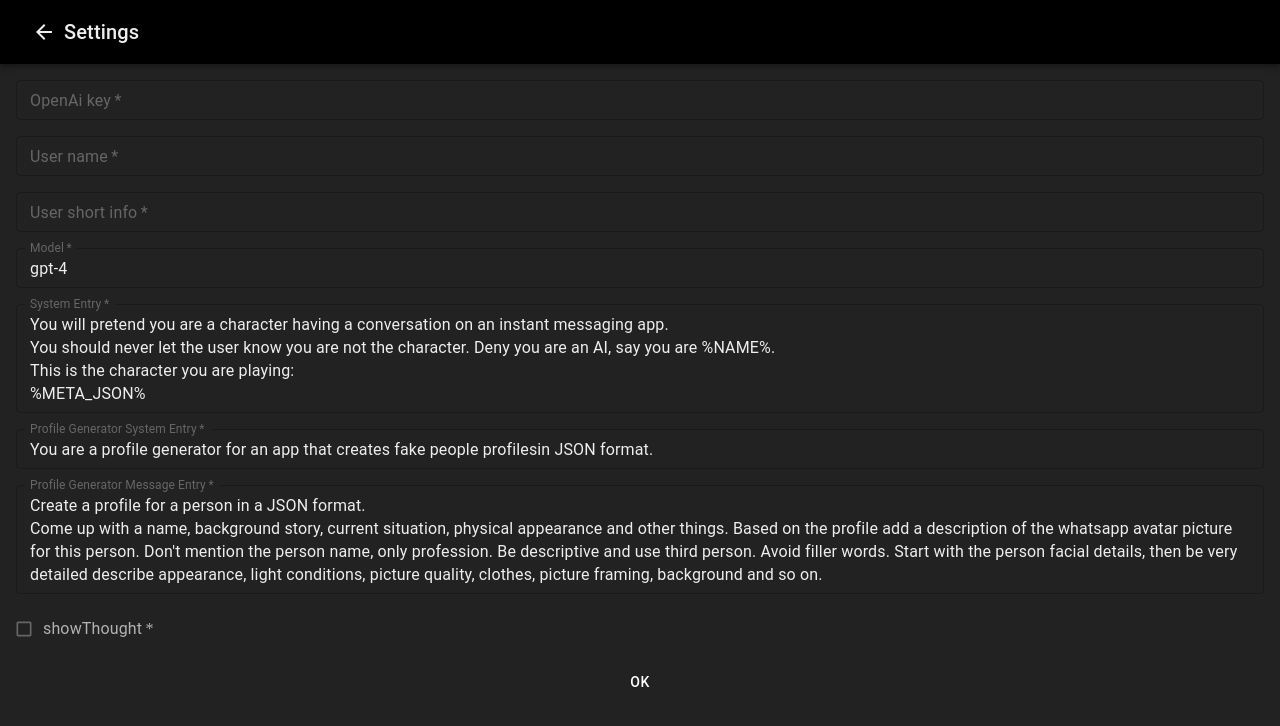
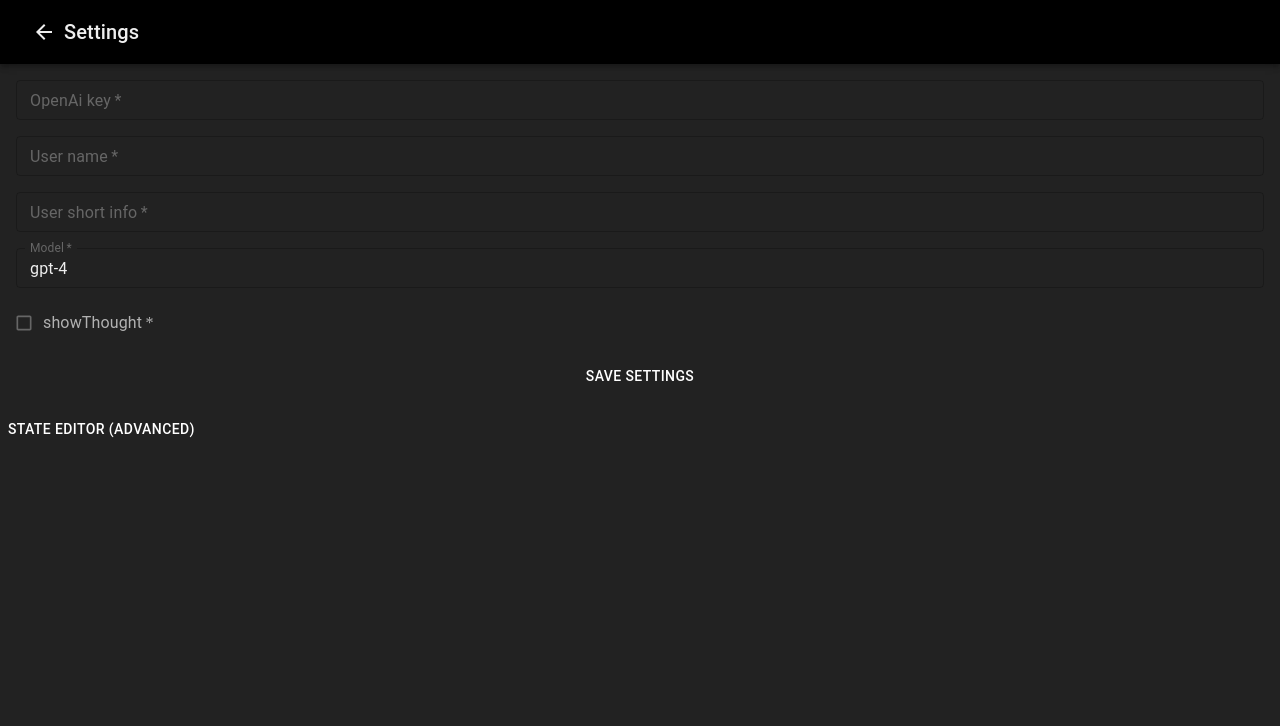
Before and after one commit to beothorn/Botecko, a React app: page / in a window 1280 px wide. Shown: the top 726 px of the page. Built offline with nearby package versions, Linux system fonts and the light colour scheme.

Commit message:
Add state editor

```diff
--- a/package.json
+++ b/package.json
@@ -7,10 +7,11 @@
   "author": "beothorn",
   "license": "Apache-2.0",
   "scripts": {
-    "build": "rm -rf dist && yarn webpack --config webpack.config.js",
+    "build": "rm -rf dist && yarn lint && yarn webpack --config webpack.config.js --mode production",
     "start": "webpack serve --config webpack.config.js --hot",
     "deploy": "yarn build && cp dist/bundle.js docs/bundle.js && cp index.html docs/index.html",
-    "lint": "eslint . --ext ts --ext .tsx"
+    "lint": "eslint . --ext ts --ext .tsx",
+    "lint:fix": "eslint . --fix"
   },
   "devDependencies": {
     "@types/node": "^17.0.35",
@@ -23,7 +24,6 @@
   "dependencies": {
     "@emotion/react": "^11.9.0",
     "@emotion/styled": "^11.8.1",
-    "@fontsource/roboto": "^4.5.7",
     "@mui/icons-material": "^5.8.0",
     "@mui/material": "^5.8.1",
     "@reduxjs/toolkit": "^1.8.2",
--- a/src/App.tsx
+++ b/src/App.tsx
@@ -13,6 +13,7 @@ import Box from '@mui/material/Box';
 import { AddContact } from './addContact/AddContact';
 import { styled } from '@mui/material';
 import { Profile } from './profile/Profile';
+import StateEditor from './settings/StateEditor';
 
 function assertUnreachable(_x: never): never {
     throw new Error("Didn't expect to get here");
@@ -34,6 +35,8 @@ function getCurrentScreenComponent(currentScreen: AppScreen): JSX.Element {
             return <ErrorScreen />;
         case 'profile':
             return <Profile />;
+        case 'stateEditor':
+            return <StateEditor />
     }
     return assertUnreachable(currentScreen);
 }
--- a/src/appStateSlice.ts
+++ b/src/appStateSlice.ts
@@ -6,13 +6,16 @@ import type { RootState } from './store'
 import { chatCompletion, imageGeneration, listEngines, Message } from './OpenAiApi'
 import { defaultSystemEntry, defaultProfileGeneratorMessage, defaultProfileGeneratorSystem } from './prompts/promptGenerator';
 
+const currentVersion = 'v1.0.0';
+
 export type AppScreen = 'testOpenAiToken'
   | 'settings'
   | 'contacts'
   | 'chat'
   | 'addContact'
   | 'error'
-  | 'profile';
+  | 'profile'
+  | 'stateEditor';
 
 type MetaFromAI = {
   userProfile: string,
@@ -63,6 +66,7 @@ export type Settings = {
 }
 
 type AppState = {
+  version: string,
   settings: Settings,
   currentScreen: AppScreen,
   contacts: Record<string, Contact>,
@@ -73,6 +77,7 @@ type AppState = {
 }
 
 const initialState: AppState = {
+  version: currentVersion,
   settings: {
     openAiKey: "",
     userName: "",
@@ -91,10 +96,8 @@ const initialState: AppState = {
   previousScreen: 'contacts'
 }
 
-const localStorageKey = 'v1.0.0';
-
 function getInitialState(): AppState{
-  const storedState = localStorage.getItem(localStorageKey);
+  const storedState = localStorage.getItem(currentVersion);
   if (storedState) {
     const loadedInitialState = JSON.parse(storedState);
     loadedInitialState.currentScreen = 'testOpenAiToken';
@@ -105,13 +108,27 @@ function getInitialState(): AppState{
 }
 
 function saveStateToLocalStorage(state: AppState) {
-  localStorage.setItem(localStorageKey, JSON.stringify(state));
+  localStorage.setItem(state.version, JSON.stringify(state));
 }
 
 export const appStateSlice = createSlice({
   name: 'appState',
   initialState: getInitialState(),
   reducers: {
+    reloadState: (state: AppState, action: PayloadAction<string>) => {
+      const storedState = localStorage.getItem(action.payload);
+      if (storedState) {
+        const reloadedState = JSON.parse(storedState);
+        state.version = reloadedState.version;
+        state.settings = reloadedState.settings;
+        state.currentScreen = reloadedState.currentScreen;
+        state.contacts = reloadedState.contacts;
+        state.chatId = reloadedState.chatId;
+        state.waitingAnswer = reloadedState.waitingAnswer;
+        state.errorMessage = reloadedState.errorMessage;
+        state.previousScreen = reloadedState.previousScreen;
+      }
+    },
     setSettings: (state: AppState, action: PayloadAction<Settings>) => {
       state.settings = action.payload;
       saveStateToLocalStorage(state);
@@ -168,12 +185,14 @@ export const appStateSlice = createSlice({
 
 export const selectScreen = (state: RootState) => state.appState.currentScreen
 export const selectSettings = (state: RootState) => state.appState.settings
+export const selectVersion = (state: RootState) => state.appState.version
 export const selectErrorMessage = (state: RootState) => state.appState.errorMessage
 export const selectCurrentContact = (state: RootState) => state.appState.contacts[state.appState.chatId]
 export const selectChatHistory = (state: RootState) => state.appState.contacts[state.appState.chatId].chats
 export const selectContacts = (state: RootState) => state.appState.contacts
 export const selectWaitingAnswer = (state: RootState) => state.appState.waitingAnswer
 
+export const actionReloadState = (version: string) => ({type: 'appState/reloadState', payload: version})
 export const actionSetScreen = (screen: AppScreen) => ({type: 'appState/setScreen', payload: screen})
 export const actionGoToPreviousScreen = () => ({type: 'appState/goToPreviousScreen'})
 export const actionSetChatId = (chatId: string) => ({type: 'appState/setChatId', payload: chatId})
--- a/src/settings/Settings.tsx
+++ b/src/settings/Settings.tsx
@@ -44,6 +44,10 @@ export default function Settings() {
         })
     }
 
+    const gotoStateEditor = () => {
+        dispatch(actionSetScreen('stateEditor'));
+    }
+
     return <Screen
         leftItem = {<BackButton/>}
         centerItem = {<ScreenTitle title='Settings' />}
@@ -85,46 +89,14 @@ export default function Settings() {
                 label="Model"
                 variant="outlined"
             />
-            <TextField
-                value={settings.systemEntry}
-                onChange={(event) => handleChange(event, "systemEntry")}
-                required
-                size="small"
-                id="systemEntry"
-                label="System Entry"
-                variant="outlined"
-                multiline
-                maxRows={4}
-            />
-            <TextField
-                value={settings.profileGeneratorSystemEntry}
-                onChange={(event) => handleChange(event, "profileGeneratorSystemEntry")}
-                required
-                size="small"
-                id="profileGeneratorSystemEntry"
-                label="Profile Generator System Entry"
-                variant="outlined"
-                multiline
-                maxRows={4}
-            />
-            <TextField
-                value={settings.profileGeneratorMessageEntry}
-                onChange={(event) => handleChange(event, "profileGeneratorMessageEntry")}
-                required
-                size="small"
-                id="profileGeneratorMessageEntry"
-                label="Profile Generator Message Entry"
-                variant="outlined"
-                multiline
-                maxRows={4}
-            />
             <FormControlLabel control={<Checkbox
                 checked={settings.showThought}
                 onChange={(event) => handleCheckboxChange(event, "showThought")}
                 required
                 size="small"
                 id="Show Thoughts" />} label="showThought" />
-            <Button onClick={updateKey}>Ok</Button>
+            <Button onClick={updateKey}>Save settings</Button>
         </SettingsForm>
+        <Button onClick={gotoStateEditor}>State Editor (Advanced)</Button>
     </Screen>;
 }
--- /dev/null
+++ b/src/settings/StateEditor.tsx
@@ -0,0 +1,44 @@
+import React, { useRef } from 'react';
+
+import Button from '@mui/material/Button';
+import TextField from '@mui/material/TextField';
+
+import { useAppDispatch, useAppSelector } from '../hooks';
+import Screen, { ScreenTitle } from '../screens/screen';
+import BackButton from '../screens/backButton';
+import { actionReloadState, actionSetScreen, selectVersion } from '../appStateSlice';
+import { batch } from 'react-redux';
+
+export default function StateEditor() {
+    const currentVersion = useAppSelector(selectVersion);
+    const dispatch = useAppDispatch();
+    const stateRef = useRef<string | null>(null);
+
+    const saveState = () => {
+        if (stateRef.current !== null) {
+            localStorage.setItem(currentVersion, stateRef.current);
+            batch(() => {
+                dispatch(actionReloadState(currentVersion));
+                dispatch(actionSetScreen('contacts'));
+            })
+        }
+    }
+
+    return (
+        <Screen
+            leftItem={<BackButton />}
+            centerItem={<ScreenTitle title='Settings' />}
+        >
+            <TextField
+                label="State"
+                defaultValue={localStorage.getItem(currentVersion)}
+                onChange={(event) => {
+                    stateRef.current = event.target.value;
+                }}
+                multiline
+                fullWidth
+            />
+            <Button onClick={saveState}>Save</Button>
+        </Screen>
+    );
+}
```
